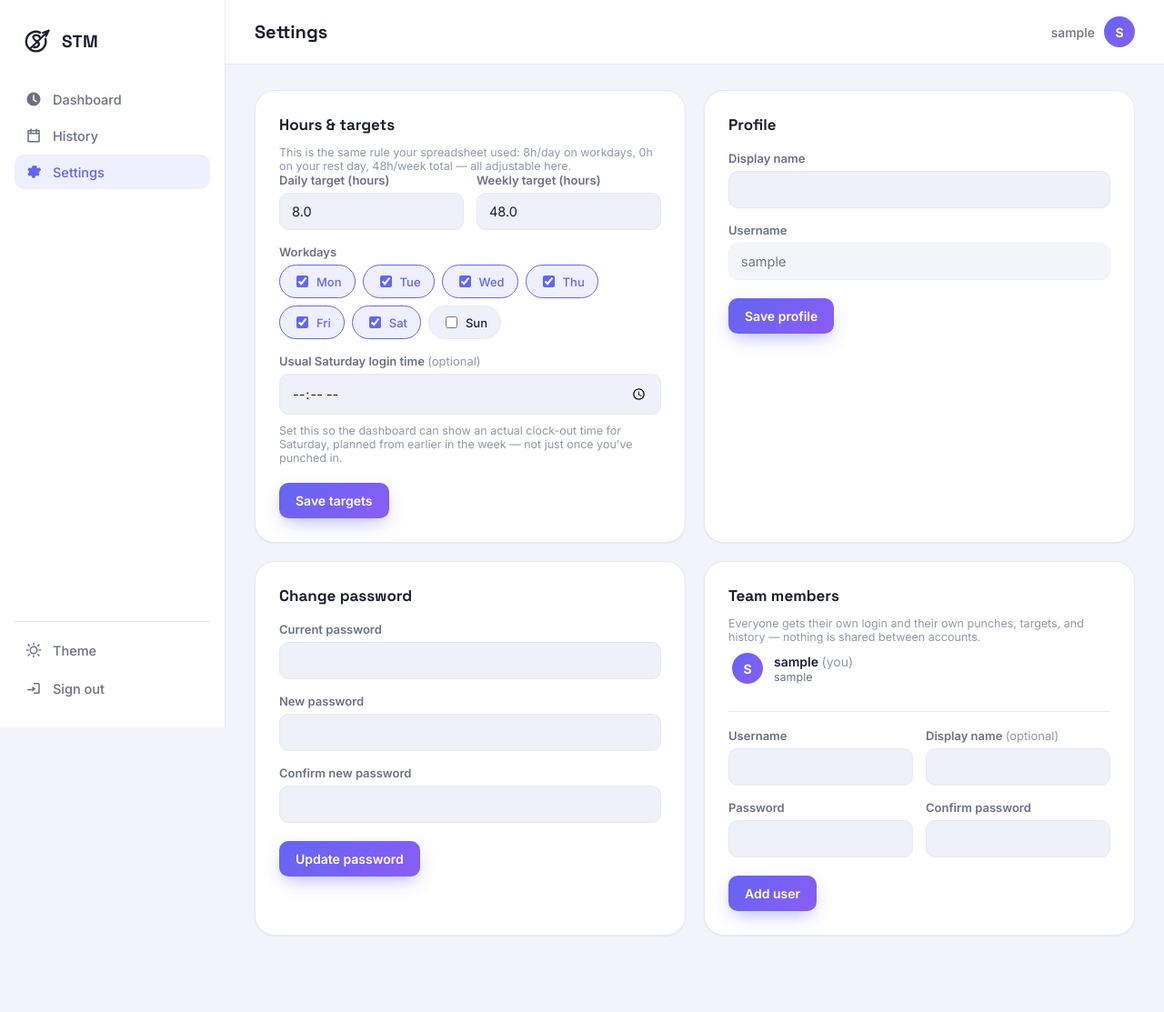
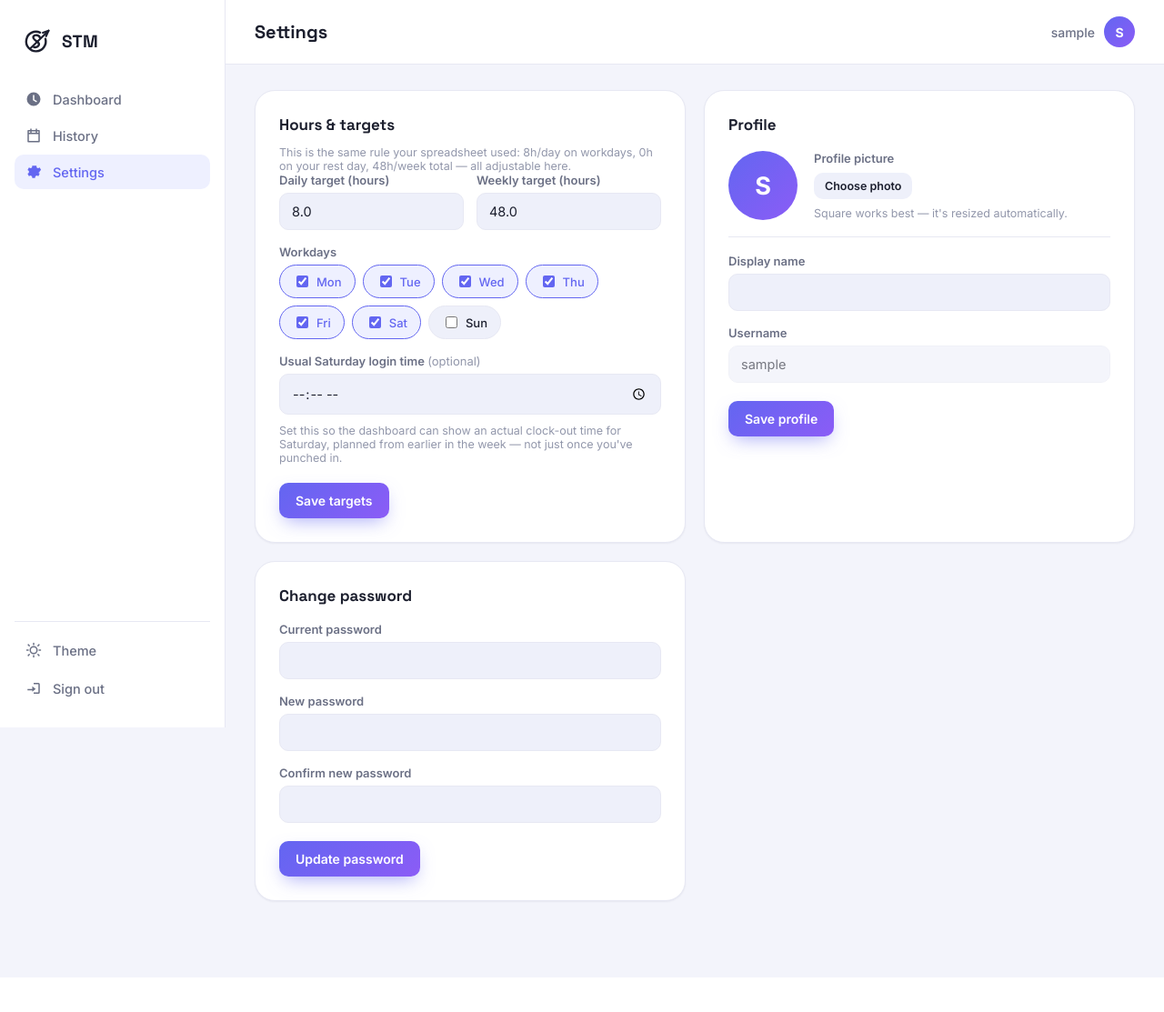
Before and after one commit to savettka/Timesheet-App, a Flask app: page /settings in a window 1280 px wide. Shown: the whole page at 91% size. After the commit the page ends 993 px from the top, so only its background shows below. Run offline with Flask 3, Linux system fonts and the light colour scheme; the visitor is signed in with stand-in values (Sample User, id 1); data comes from the database, SQL or seed files in the repository.

Commit message:
Admin roles + profile pictures

```diff
--- a/app/auth.py
+++ b/app/auth.py
@@ -32,7 +32,10 @@ def setup():
             flash(error, "error")
             return render_template("setup.html", username=username, display_name=display_name)
 
-        user = User(username=username, display_name=display_name or username)
+        # Whoever runs setup owns the install and manages everyone else.
+        user = User(
+            username=username, display_name=display_name or username, is_admin=True
+        )
         user.set_password(password)
         db.session.add(user)
         db.session.commit()
--- a/app/main.py
+++ b/app/main.py
@@ -1,7 +1,19 @@
 import calendar
+import os
+import uuid
 from datetime import date, datetime, timedelta
 
-from flask import Blueprint, flash, jsonify, redirect, render_template, request, url_for
+from flask import (
+    Blueprint,
+    abort,
+    current_app,
+    flash,
+    jsonify,
+    redirect,
+    render_template,
+    request,
+    url_for,
+)
 from flask_login import current_user, login_required
 
 from app import db
@@ -9,6 +21,10 @@ from app import logic
 from app.models import BreakSegment, TimeEntry, User
 
 main_bp = Blueprint("main", __name__)
+
+AVATAR_SUBDIR = os.path.join("uploads", "avatars")
+AVATAR_PIXELS = 256
+ALLOWED_AVATAR_EXTENSIONS = {".png", ".jpg", ".jpeg", ".gif", ".webp"}
 
 
 # ---------------------------------------------------------------- helpers
@@ -29,6 +45,63 @@ def get_entries_for_range(user_id, start_date, end_date):
         TimeEntry.date <= end_date,
     ).all()
     return {e.date: e for e in entries}
+
+
+def avatar_dir():
+    path = os.path.join(current_app.static_folder, AVATAR_SUBDIR)
+    os.makedirs(path, exist_ok=True)
+    return path
+
+
+def delete_avatar_file(filename):
+    """Remove a stored avatar, ignoring one that's already gone."""
+    if not filename:
+        return
+    # Guard against a stored value ever containing a path -- only ever
+    # delete inside the avatars directory.
+    safe = os.path.basename(filename)
+    try:
+        os.remove(os.path.join(avatar_dir(), safe))
+    except OSError:
+        pass
+
+
+def save_avatar(file_storage):
+    """Validate, square-crop and store an uploaded profile picture.
+
+    Returns (filename, error_message); exactly one of the two is None.
+    Re-encoding through Pillow both shrinks the phone-sized photos people
+    actually upload and guarantees the stored file really is an image.
+    """
+    filename = (file_storage.filename or "").strip()
+    if not filename:
+        return None, None
+
+    ext = os.path.splitext(filename)[1].lower()
+    if ext not in ALLOWED_AVATAR_EXTENSIONS:
+        return None, "Profile picture must be a PNG, JPG, GIF or WEBP image."
+
+    try:
+        from PIL import Image, ImageOps
+    except ImportError:
+        return None, (
+            "Image support isn't installed on the server yet. Run "
+            "'pip install -r requirements.txt' and reload the web app."
+        )
+
+    try:
+        image = Image.open(file_storage.stream)
+        image = ImageOps.exif_transpose(image)  # honour phone photo rotation
+        image = image.convert("RGB")
+        image = ImageOps.fit(
+            image, (AVATAR_PIXELS, AVATAR_PIXELS), method=Image.LANCZOS, centering=(0.5, 0.4)
+        )
+    except Exception:
+        return None, "That file doesn't look like an image we can read."
+
+    stored_name = f"{uuid.uuid4().hex}.jpg"
+    image.save(os.path.join(avatar_dir(), stored_name), "JPEG", quality=85, optimize=True)
+    return stored_name, None
 
 
 def parse_time_field(value):
@@ -421,6 +494,24 @@ def settings():
         elif form_type == "profile":
             display_name = (request.form.get("display_name") or "").strip()
             user.display_name = display_name or user.username
+
+            if request.form.get("remove_avatar"):
+                delete_avatar_file(user.avatar_filename)
+                user.avatar_filename = None
+                db.session.commit()
+                flash("Profile picture removed.", "success")
+                return redirect(url_for("main.settings"))
+
+            upload = request.files.get("avatar")
+            if upload and upload.filename:
+                stored_name, error = save_avatar(upload)
+                if error:
+                    flash(error, "error")
+                    return redirect(url_for("main.settings"))
+                # Only drop the old file once the new one is safely written.
+                delete_avatar_file(user.avatar_filename)
+                user.avatar_filename = stored_name
+
             db.session.commit()
             flash("Profile updated.", "success")
 
@@ -441,6 +532,10 @@ def settings():
                 flash("Password changed.", "success")
 
         elif form_type == "add_user":
+            # Hiding the form isn't access control -- a non-admin can still
+            # post this by hand, so the check has to live here.
+            if not user.is_admin:
+                abort(403)
             new_username = (request.form.get("new_username") or "").strip()
             new_display_name = (request.form.get("new_display_name") or "").strip()
             new_password = request.form.get("new_user_password", "")
@@ -468,6 +563,8 @@ def settings():
                 flash(f"Added {new_user.display_name} as a new user.", "success")
 
         elif form_type == "remove_user":
+            if not user.is_admin:
+                abort(403)
             target_id = request.form.get("user_id", type=int)
             if target_id == user.id:
                 flash("You can't remove your own account.", "error")
@@ -475,11 +572,14 @@ def settings():
                 target = db.session.get(User, target_id) if target_id else None
                 if target:
                     label = target.display_name or target.username
+                    delete_avatar_file(target.avatar_filename)
                     db.session.delete(target)
                     db.session.commit()
                     flash(f"Removed {label}.", "success")
 
         return redirect(url_for("main.settings"))
 
-    all_users = User.query.order_by(User.username).all()
+    # Non-admins are never sent the list, so other accounts aren't merely
+    # hidden in the markup -- they never reach the page.
+    all_users = User.query.order_by(User.username).all() if user.is_admin else []
     return render_template("settings.html", user=user, all_users=all_users)
--- a/app/static/css/style.css
+++ b/app/static/css/style.css
@@ -223,7 +223,11 @@ table { border-collapse: collapse; width: 100%; }
   background: linear-gradient(135deg, var(--accent), var(--accent-2));
   color: white; display: flex; align-items: center; justify-content: center;
   font-weight: 700; font-size: 14px;
+  flex-shrink: 0;
 }
+/* Uploaded photo: same circle, but the image fills it instead of initials. */
+.avatar-photo { object-fit: cover; background: var(--bg-soft); }
+.avatar-xl { width: 76px; height: 76px; font-size: 27px; }
 
 .content { padding: 28px 32px 64px; max-width: 1180px; width: 100%; margin: 0 auto; }
 
@@ -550,6 +554,46 @@ input[type="number"] { -moz-appearance: textfield; }
 
 /* ---------- team members ---------- */
 
+/* ---------- profile picture upload ---------- */
+
+.avatar-field {
+  display: flex;
+  align-items: center;
+  gap: 18px;
+  padding-bottom: 18px;
+  margin-bottom: 2px;
+  border-bottom: 1px solid var(--card-border);
+}
+.avatar-field-controls { display: flex; flex-direction: column; align-items: flex-start; gap: 8px; min-width: 0; }
+.avatar-field-label { font-size: 13px; font-weight: 600; color: var(--text-muted); }
+.avatar-field .hint { margin-top: 0; }
+/* The native file input is unstyleable across browsers, so it's hidden and
+   driven by its <label>, which can be styled like every other button. */
+.file-input {
+  position: absolute;
+  width: 1px; height: 1px;
+  padding: 0; margin: -1px;
+  overflow: hidden;
+  clip: rect(0 0 0 0);
+  white-space: nowrap;
+  border: 0;
+}
+.file-input:focus-visible + label { outline: 2px solid var(--accent); outline-offset: 2px; }
+
+.role-badge {
+  display: inline-flex;
+  align-items: center;
+  padding: 3px 10px;
+  border-radius: var(--radius-pill);
+  background: var(--accent-soft);
+  color: var(--accent);
+  font-size: 11px;
+  font-weight: 700;
+  letter-spacing: 0.03em;
+  white-space: nowrap;
+}
+.role-badge-sm { padding: 1px 7px; font-size: 10px; margin-left: 4px; }
+
 .user-list { display: flex; flex-direction: column; gap: 2px; margin-bottom: 20px; }
 .user-row {
   display: flex;
--- a/app/static/js/app.js
+++ b/app/static/js/app.js
@@ -142,11 +142,30 @@
     });
   }
 
+  // ------------------------------------------------- profile picture picker
+  function initAvatarPicker() {
+    var input = document.getElementById("avatar-input");
+    var label = document.getElementById("avatar-filename");
+    if (!input || !label) return;
+
+    var original = label.textContent;
+    input.addEventListener("change", function () {
+      if (!input.files || !input.files.length) {
+        label.textContent = original;
+        return;
+      }
+      // Confirm the pick, since the file dialog gives no other feedback
+      // until the form is actually saved.
+      label.textContent = input.files[0].name + " — press Save profile";
+    });
+  }
+
   document.addEventListener("DOMContentLoaded", function () {
     initTheme();
     initHamburger();
     initLiveTimer();
     initStatusPoll();
     initBreakRows();
+    initAvatarPicker();
   });
 })();
--- a/app/templates/base.html
+++ b/app/templates/base.html
@@ -1,5 +1,6 @@
 <!doctype html>
 {% from "partials/logo.html" import stm_logo %}
+{% from "partials/avatar.html" import avatar %}
 <html lang="en" data-theme="light">
 <head>
   <meta charset="utf-8">
@@ -64,7 +65,7 @@
         <div class="topbar-title">{% block page_title %}Dashboard{% endblock %}</div>
         <div class="topbar-user">
           <span class="user-name">{{ current_user.display_name or current_user.username }}</span>
-          <span class="avatar">{{ (current_user.display_name or current_user.username)[:1]|upper }}</span>
+          {{ avatar(current_user) }}
         </div>
       </header>
 
--- /dev/null
+++ b/app/templates/partials/avatar.html
@@ -0,0 +1,13 @@
+{#
+  A user's avatar: their uploaded photo when they have one, otherwise
+  their initials on the brand gradient.
+#}
+{% macro avatar(user, class="avatar") %}
+  {%- if user.avatar_filename -%}
+    <img class="{{ class }} avatar-photo"
+         src="{{ url_for('static', filename='uploads/avatars/' ~ user.avatar_filename) }}"
+         alt="{{ user.display_name or user.username }}">
+  {%- else -%}
+    <span class="{{ class }}">{{ user.initials }}</span>
+  {%- endif -%}
+{% endmacro %}
--- a/app/templates/settings.html
+++ b/app/templates/settings.html
@@ -1,4 +1,5 @@
 {% extends "base.html" %}
+{% from "partials/avatar.html" import avatar %}
 {% block title %}Settings{% endblock %}
 {% block page_title %}Settings{% endblock %}
 
@@ -46,9 +47,23 @@
   </section>
 
   <section class="card">
-    <div class="card-heading"><h2>Profile</h2></div>
-    <form method="post" class="form">
+    <div class="card-heading">
+      <h2>Profile</h2>
+      {% if user.is_admin %}<span class="role-badge">Admin</span>{% endif %}
+    </div>
+    <form method="post" class="form" enctype="multipart/form-data">
       <input type="hidden" name="form_type" value="profile">
+
+      <div class="avatar-field">
+        {{ avatar(user, 'avatar avatar-xl') }}
+        <div class="avatar-field-controls">
+          <span class="avatar-field-label">Profile picture</span>
+          <input type="file" name="avatar" id="avatar-input" accept="image/*" class="file-input">
+          <label for="avatar-input" class="btn btn-ghost btn-sm">Choose photo</label>
+          <span class="hint" id="avatar-filename">Square works best &mdash; it's resized automatically.</span>
+        </div>
+      </div>
+
       <label class="field">
         <span>Display name</span>
         <input type="text" name="display_name" value="{{ user.display_name or '' }}">
@@ -59,6 +74,9 @@
       </label>
       <div class="form-actions">
         <button type="submit" class="btn btn-primary">Save profile</button>
+        {% if user.avatar_filename %}
+        <button type="submit" name="remove_avatar" value="1" class="btn btn-danger-ghost">Remove photo</button>
+        {% endif %}
       </div>
     </form>
   </section>
@@ -85,17 +103,24 @@
     </form>
   </section>
 
+  {% if user.is_admin %}
   <section class="card">
-    <div class="card-heading"><h2>Team members</h2></div>
+    <div class="card-heading">
+      <h2>Team members</h2>
+      <span class="role-badge">Admin only</span>
+    </div>
     <p class="hint">Everyone gets their own login and their own punches, targets, and history &mdash;
-      nothing is shared between accounts.</p>
+      nothing is shared between accounts, and only you can add or remove people.</p>
 
     <div class="user-list">
       {% for u in all_users %}
       <div class="user-row">
-        <span class="avatar">{{ (u.display_name or u.username)[:1]|upper }}</span>
+        {{ avatar(u) }}
         <div class="user-row-info">
-          <span class="user-row-name">{{ u.display_name or u.username }}{% if u.id == user.id %} <em>(you)</em>{% endif %}</span>
+          <span class="user-row-name">
+            {{ u.display_name or u.username }}{% if u.id == user.id %} <em>(you)</em>{% endif %}
+            {%- if u.is_admin %} <span class="role-badge role-badge-sm">Admin</span>{% endif %}
+          </span>
           <span class="user-row-username muted">{{ u.username }}</span>
         </div>
         {% if u.id != user.id %}
@@ -136,5 +161,6 @@
       </div>
     </form>
   </section>
+  {% endif %}
 </div>
 {% endblock %}
--- a/config.py
+++ b/config.py
@@ -21,3 +21,7 @@ class Config:
         "DATABASE_URL", f"sqlite:///{os.path.join(BASE_DIR, 'instance', 'stm.db')}"
     )
     SQLALCHEMY_TRACK_MODIFICATIONS = False
+
+    # Profile pictures get downscaled to a small square on upload, so the
+    # only reason to accept a large file is the original phone photo.
+    MAX_CONTENT_LENGTH = 8 * 1024 * 1024  # 8 MB
--- a/requirements.txt
+++ b/requirements.txt
@@ -2,3 +2,4 @@ Flask==3.1.3
 Flask-SQLAlchemy==3.1.1
 Flask-Login==0.6.3
 Werkzeug==3.1.8
+Pillow==12.3.0
```
Also changed, not shown: app/__init__.py (+31 -0 lines), app/models.py (+17 -0 lines), 1 other file.
